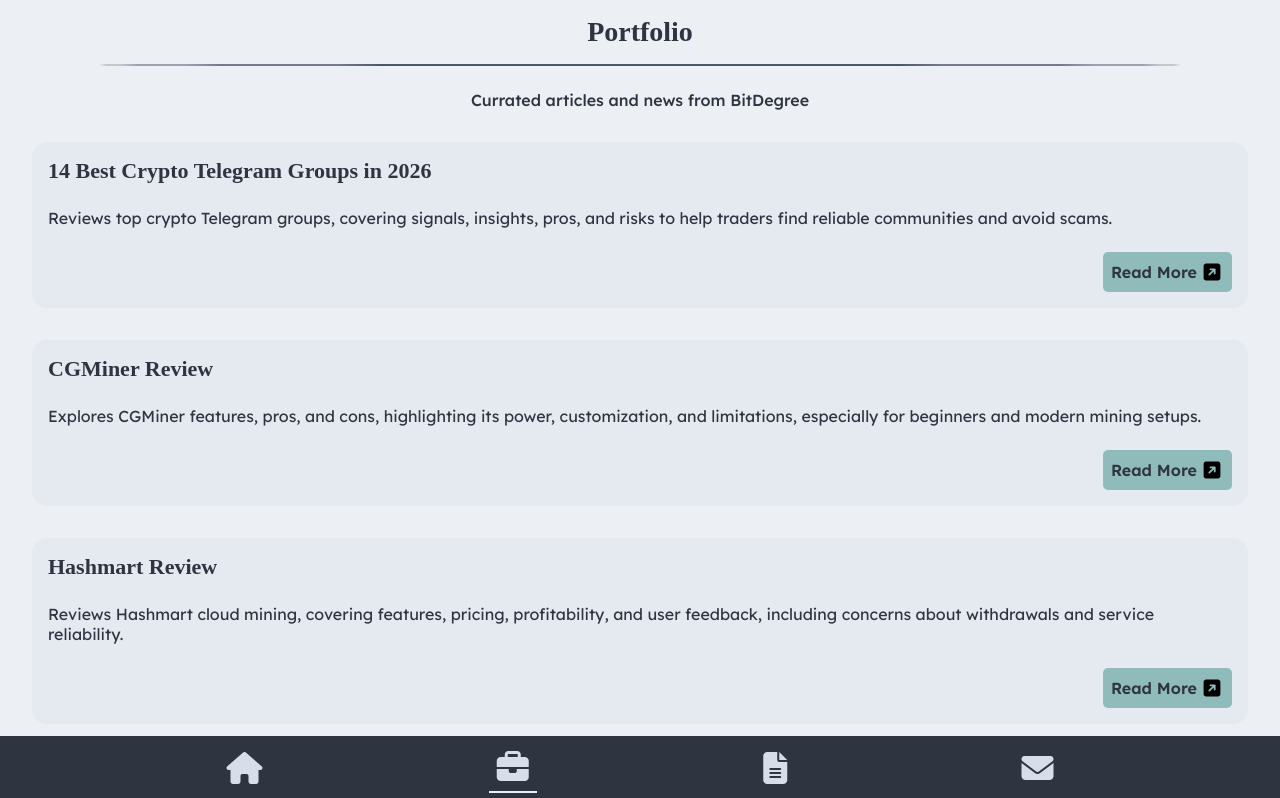
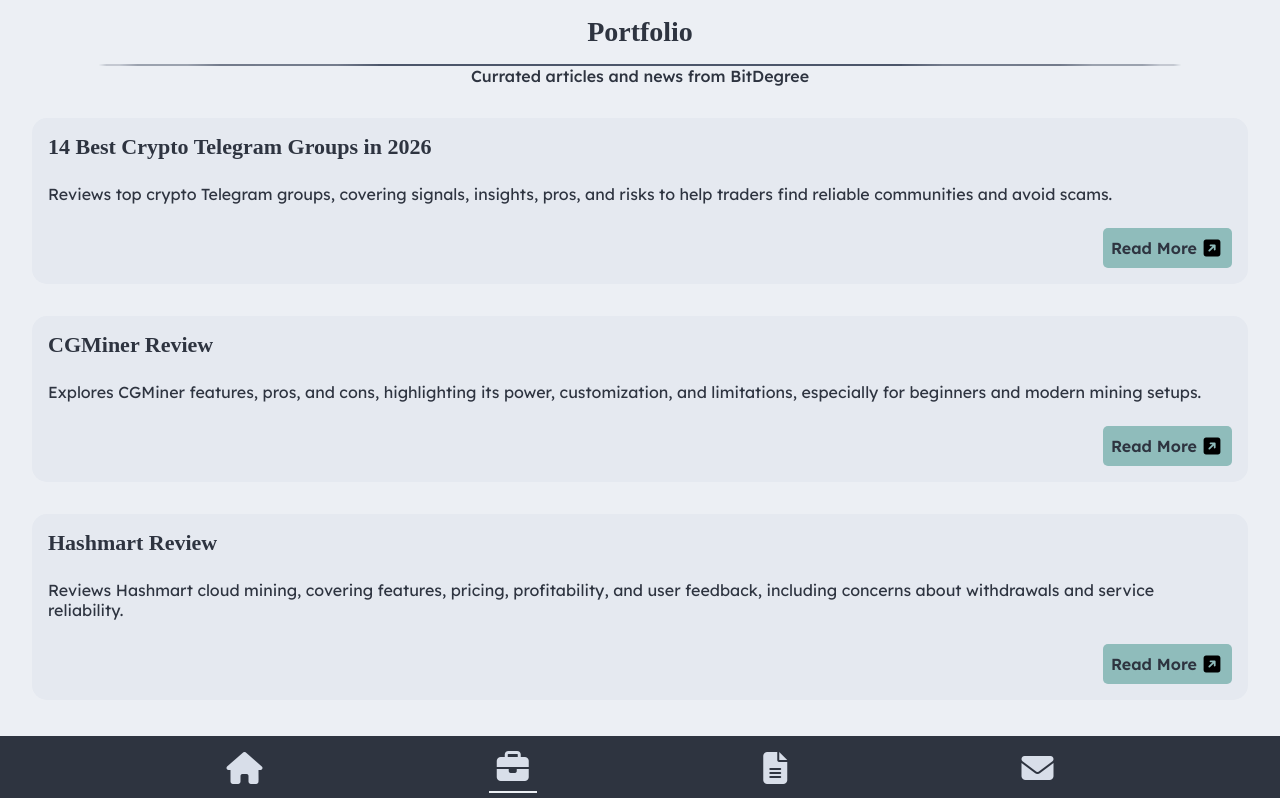
Before and after one commit to yogskr/seo-writing-portfolio, a React (Vite) app: page /portfolio in a window 1280 px wide. Shown: the top 798 px of the page. Built offline with nearby package versions, Linux system fonts and the light colour scheme; a web font is replaced by a local one.

Commit message:
Modify portfolio sytle

```diff
--- a/src/pages/portfolio/Portfolio.css
+++ b/src/pages/portfolio/Portfolio.css
@@ -12,28 +12,34 @@
   font-size: var(--text-h2);
 }
 
-.portfolio-header p {
-  font-size: var(--text-body);
-}
-
 .description {
   text-align: center;
   font-weight: 500;
-  margin-top: var(--space-3);
-  margin-bottom: var(--space-3);
   width: 85%;
-  margin-left: auto;
-  margin-right: auto;
 }
 
 .portfolio-content {
-  padding-bottom: 6rem; /* to prevent content from being hidden behind the fixed navbar */
+  padding-bottom: 4rem;
+  /* to prevent content from being hidden behind the fixed navbar */
 }
 
 .bitdegree,
 .hostinger,
 .wordpress {
   margin-bottom: var(--space-4);
+  display: flex;
+  flex-direction: column;
+  align-items: center;
+}
+
+.bitdegree-logo {
+  width: 125px;
+  margin: var(--space-4);
+}
+
+.hostinger-logo,
+.wordpress-logo {
+  width: 200px;
 }
 
 .line-break {
```
